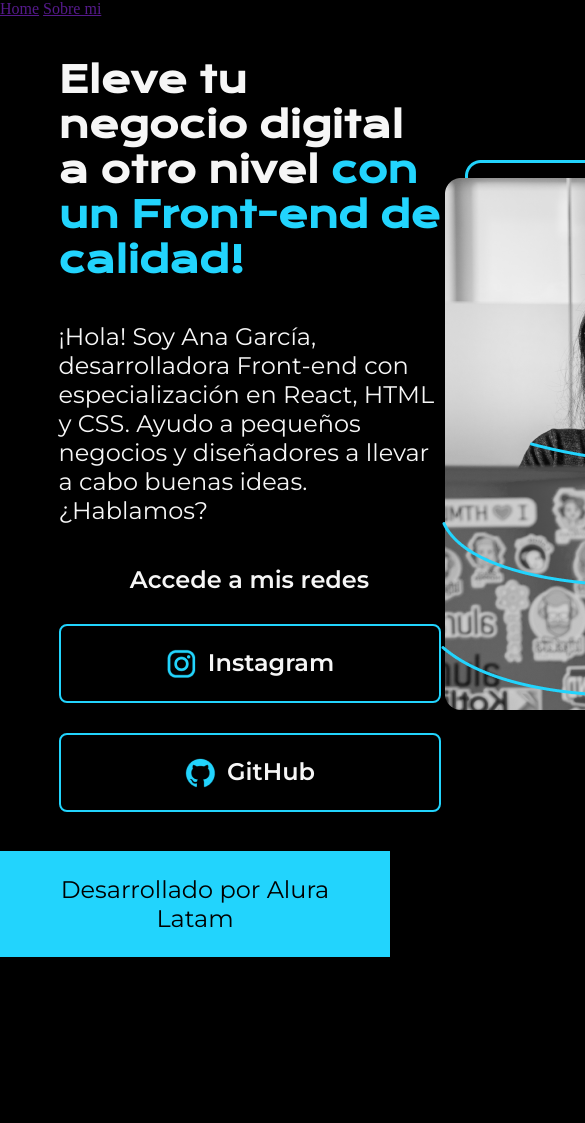
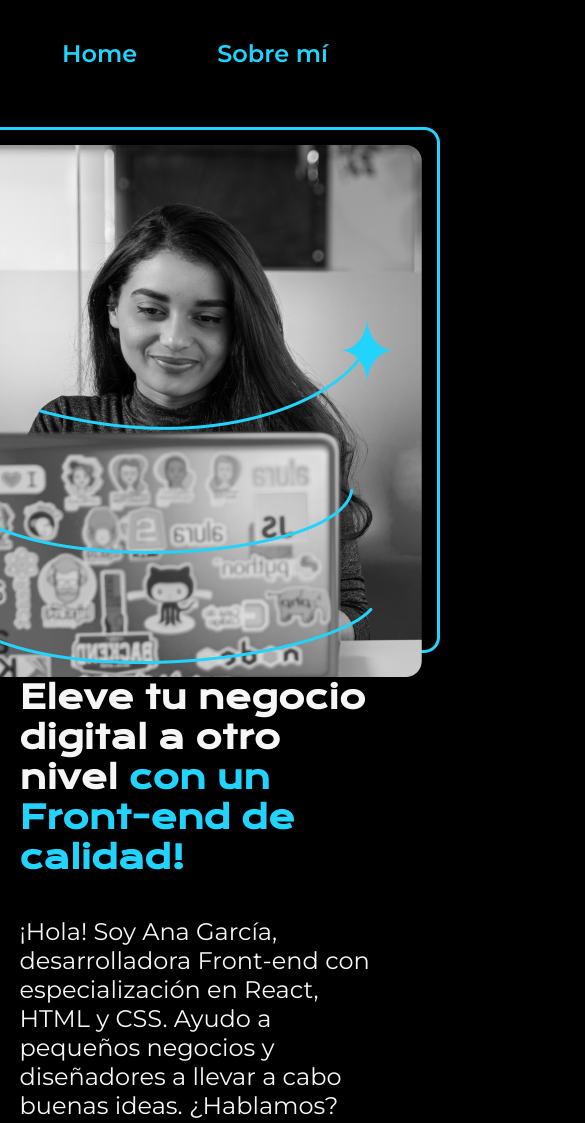
Before and after one commit to yohangr3/Card-Portafolio, a plain HTML site: page index.html in a window 390 px wide. Shown: the top 1123 px of the page, 585 px wide, since content can reach past the window. Before the commit the page ends 957 px from the top, so only its background shows below. Drawn offline with nearby package versions, Linux system fonts and the light colour scheme.

Commit message:
Agregamos responsividad al portafolio

```diff
--- a/index.html
+++ b/index.html
@@ -5,14 +5,14 @@
     <meta http-equiv="X-UA-Compatible" content="IE=edge">
     <meta name="viewport" content="width=device-width, initial-scale=1.0">
     <title>Portafolio</title>
-    <link rel="stylesheet" href="style.css">
+    <link rel="stylesheet" href="styles/style.css">
 
 </head>
 <body>
     <header class="header">
         <nav class="header__menu">
-            <a class="header__menu__link" href="">Home</a>
-            <a class="header__menu__link" href="">Sobre mi</a>
+            <a class="header__menu__link" href="index.html">Home</a>
+            <a class="header__menu__link" href="about.html">Sobre mí</a>
         </nav>
     </header>
     <main class="presentacion">
@@ -29,12 +29,22 @@
                 </p>
                 <div class="presentacion__enlaces">
                     <h2 class="presentacion__enlaces__subtitulo">Accede a mis redes</h2>
-                    <a class="presentacion__enlaces__link" href="https://instagram.com/"> <img src="/assert/instagram.png" alt="">Instagram</a>
-                    <a class="presentacion__enlaces__link" href="https://github.com/"><img src="/assert/github.png" alt=""> GitHub</a>
+                    <a class="presentacion__enlaces__link" href="https://github.com/">
+                        <img src="./assets/github.png">
+                        Github
+                    </a>
+                    <a class="presentacion__enlaces__link" href="https://linkedin.com/in/">
+                        <img src="./assets/linkedin.png">
+                        Linkedin
+                    </a>
+                    <a class="presentacion__enlaces__link" href="https://twitch.tv/">
+                        <img src="./assets/twitch.png">
+                        Twitch
+                    </a>
                 </div>
 
         </section>
-            <img src="Imagem.png" alt="Foto de Ana García desarrolando un proyecto">
+            <img src="./assets/Imagen.png" alt="Foto de Ana García desarrolando un proyecto">
     </main>
     <footer class="footer">
         <p>Desarrollado por Alura Latam</p>
--- a/style.css
+++ /dev/null
@@ -1,93 +0,0 @@
-@import url('https://fonts.googleapis.com/css2?family=Krona+One&family=Montserrat:wght@400;600&display=swap');
-
-
-* {
-    padding: 0;
-    margin:0;
-}
-
-body{
-
-    box-sizing: border-box;
-    background-color: #000000;
-    color: #F6F6F6;
-}
-
-.header{
-
-}
-
-.header__menu{
-
-}
-
-.titulo-destaque {
-    color: #22D4FD; ;
-}
-
-.presentacion {
-    margin: 10% 15%;
-    display: flex;
-    align-items: center;
-    justify-content: space-between;
-}
-
-.presentacion__contenido{
-    width: 615px;
-    display: flex;
-    flex-direction: column;
-    gap: 40px;
-}
-
-.presentacion__contenido__titulo{
-    font-size: 36px;
-    font-family: 'Krona One', sans-serif;
-}
-
-.presentacion__contenido__texto{
-    font-size: 24px;
-    font-family: 'Montserrat', sans-serif;
-}
-
-.presentacion__enlaces{
-    display: flex;
-    justify-content: space-between;
-    flex-direction: column;
-    align-items: center;
-    gap: 30px;
-}
-
-.presentacion__enlaces__link{
-    width: 378px;
-    text-align: center;
-    border-radius: 8px;
-    font-size: 24px;
-    font-weight: 600;
-    padding: 21.5px 0;
-    text-decoration: none;
-    color: #F6F6F6;
-    font-family: 'Montserrat', sans-serif;
-    border: 2px solid #22D4FD;
-    display: flex;
-    justify-content: center;
-    gap: 10px;
-}
-
-.presentacion__enlaces__subtitulo{
-    font-family: 'Montserrat', sans-serif;
-
-}
-
-.presentacion__enlaces__link:hover{
-    background-color: #272727;
-}
-
-.footer{
-    background-color: #22D4FD;
-    padding: 24px;
-    color: #000000;
-    text-align: center;
-    font-family: 'Montserrat', sans-serif;
-    font-size: 24px;
-    font-weight: 400;
-}
--- /dev/null
+++ b/styles/style.css
@@ -0,0 +1,138 @@
+@import url('https://fonts.googleapis.com/css2?family=Krona+One&family=Montserrat:wght@400;600&display=swap');
+
+
+:root {
+    --color-primaria: #000000;
+    --color-secundaria: #F6F6F6;
+    --color-terciaria: #22D4FD;
+    --color-hover: #272727;
+
+    --fuente-krona: 'Krona One', sans-serif;
+    --fuente-montserrat: 'Montserrat', sans-serif;
+}
+
+* {
+    padding: 0;
+    margin:0;
+}
+
+body{
+    box-sizing: border-box;
+    background-color: var(--color-primaria);
+    color: var(--color-secundaria);
+}
+
+.header{
+    padding: 2% 0% 0% 15%;
+}
+
+.header__menu{
+    display: flex;
+    gap: 80px;
+}
+.header__menu__link{
+    font-family: var(--fuente-montserrat);
+    font-size: 1.5rem;
+    font-weight: 600;
+    color: var(--color-terciaria);
+    text-decoration: none;
+
+}
+
+
+
+.presentacion {
+    padding: 5% 15%;
+    display: flex;
+    align-items: center;
+    justify-content: space-between;
+}
+
+.presentacion__contenido{
+    width: 50%;
+    display: flex;
+    flex-direction: column;
+    gap: 40px;
+}
+
+
+.presentacion__contenido__titulo{
+    font-size: 2rem;
+    font-family: var(--fuente-krona);
+}
+
+.titulo-destaque {
+    color: var(--color-terciaria); ;
+}
+
+.presentacion__contenido__texto{
+    font-size: 1.5rem;
+    font-family: var(--fuente-montserrat);
+}
+
+.presentacion__enlaces{
+    display: flex;
+    flex-direction: column;
+    justify-content: space-between;
+    align-items: center;
+    gap: 32px;
+}
+
+.presentacion__enlaces__subtitulo{
+    font-family: var(--fuente-krona);
+    font-weight: 400;
+    font-size: 1.5rem;
+}
+.presentacion__enlaces__link{
+      display: flex;
+      justify-content: center;
+      gap: 16px;
+      border: 2px solid var(--color-terciaria);
+      width: 50%;
+      text-align: center;
+      border-radius: 8px;
+      font-size: 1.5rem;
+      font-weight: 600;
+      padding: 21.5px 0;
+      text-decoration: none;
+      color: var(--color-secundaria);
+      font-family: var(--fuente-montserrat);
+}
+
+.presentacion__enlaces__link:hover{
+    background-color: var(--color-hover);
+}
+
+.presentacion__imagen{
+    width: 50%;
+}
+
+.footer{
+    color:var(--color-primaria);
+    background-color: var(--color-terciaria);
+    padding: 24px;
+    text-align: center;
+    font-family: var(--fuente-krona);
+    font-size: 1.5rem;
+    font-weight: 400;
+}
+
+@media (max-width: 1200px) {
+
+    .header{
+         padding: 10%;
+    }
+    .header__menu{
+        justify-content: center;
+    }
+    .presentacion{
+        flex-direction: column-reverse;
+        padding: 5%;
+
+    }
+
+    .presentacion__contenido{
+        width: auto;
+    }
+
+}
```
Also changed, not shown: about.html (added, +42 -0 lines), assets/Imagen.png (renamed from Imagem.png), assets/github.png (renamed from assert/github.png), assets/instagram.png (renamed from assert/instagram.png), assets/linkedin.png (renamed from assert/linkedin.png), assets/twitch.png (renamed from assert/twitch.png), assets/twitter-novo.png (renamed from assert/twitter-novo.png), assets/twitter.png (renamed from assert/twitter.png).
